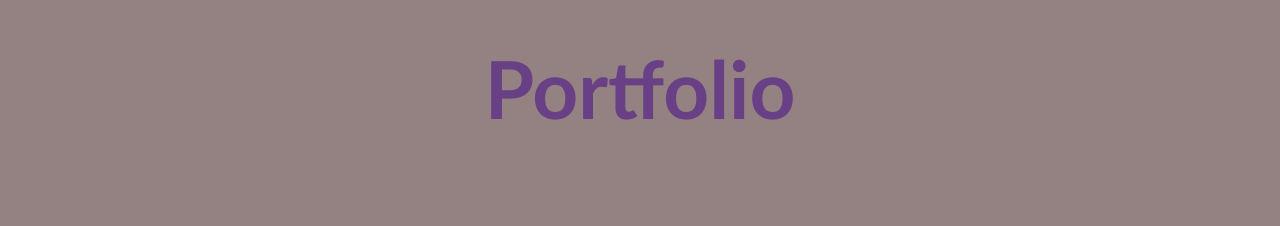
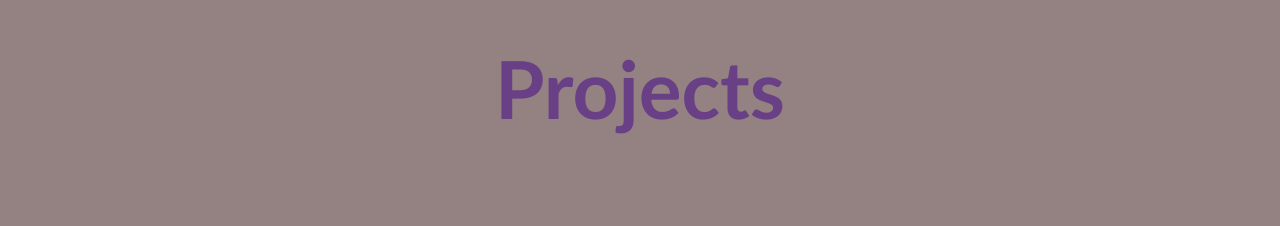
Before and after one commit to mgdelneri/React-Portfolio, a React (Create React App) app: page /projects in a window 1280 px wide. Shown: the top 226 px of the page. Built offline with nearby package versions, Linux system fonts and the light colour scheme.

Commit message:
Added a short description of project

```diff
--- a/src/components/Pages/Projects/index.jsx
+++ b/src/components/Pages/Projects/index.jsx
@@ -11,6 +11,7 @@ const Projects = () => {
       projectTitle: "National Parks Finder",
       projectLink: "https://mgdelneri.github.io/National-Parks-and-Forecast-Finder/",
       githubLink: "https://github.com/mgdelneri/National-Parks-and-Forecast-Finder.git",
+      description: "An application that allows user to search by US state abbreviations and get back a list of that state's national parks and the 5-day forecast at each location. Technologies used: HTML, CSS, JavaScript, National Park Service API, Open Weather API.",
     },
     {
       id: "box2",
@@ -58,7 +59,7 @@ const Projects = () => {
 
   return (
     <div className="projectsPage">
-        <h1>Portfolio</h1>
+        <h1>Projects</h1>
         <Navigation />
         <div className="projects">
         {projects.map((project) => {
--- a/src/components/Project/style.css
+++ b/src/components/Project/style.css
@@ -59,6 +59,12 @@ main h2 {
     text-decoration: none;
 }
 
+.description {
+    text-align: center;
+    margin-bottom: 5px;
+    color: rgb(233, 177, 156);
+}
+
 #box1 {
     background-image: url(/src/assets/screencapture-file-Users-Marina-Desktop-Coding-Group-Projects-National-Parks-and-Forecast-Finder-National-Parks-and-Forecast-Finder-index-html-2021-03-29-12_35_20.png);
     background-size: cover;
```
